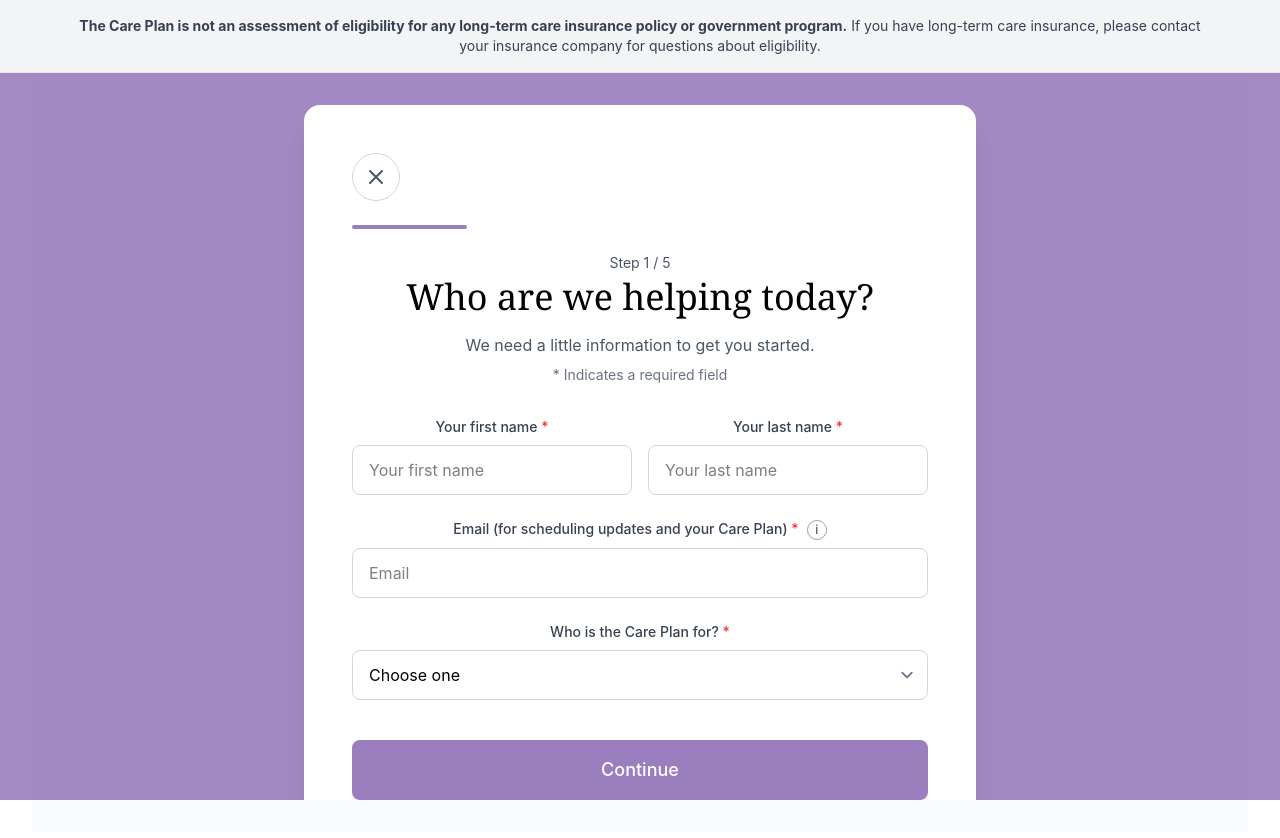
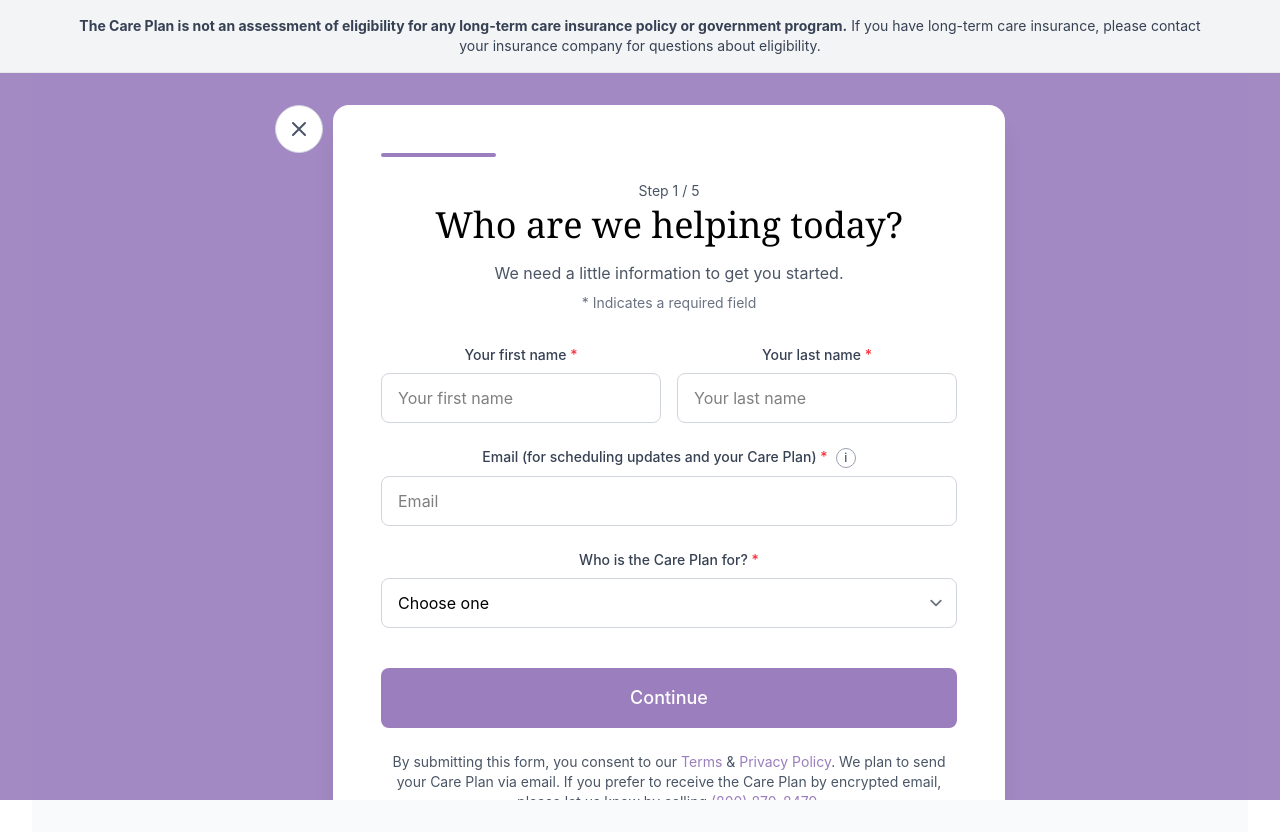
Before and after one commit to ismetkov/care-plan-modal, a React (Vite) app: page / in a window 1280 px wide. Both pictures are taken after a click on the button "Open Care Plan Form". Shown: the top 838 px of the page. Built offline with nearby package versions, Linux system fonts and the light colour scheme.

Commit message:
update modal change

```diff
--- a/src/App.tsx
+++ b/src/App.tsx
@@ -47,6 +47,7 @@ const App: React.FC = () => {
         id="care-plan"
         requiresConfirmation={true}
         confirmationModalId="confirm-close"
+        fullScreenOnMobile={true}
         disclaimer={
           <>
             <strong>
@@ -81,7 +82,7 @@ const App: React.FC = () => {
               800-870-8479
             </a>
           </p>
-          <div className="flex gap-4 justify-center">
+          <div className="flex flex-col md:flex-row gap-4 justify-center">
             <button
               data-modal-close
               className="flex-1 border-2 border-gray-300 text-gray-700 font-semibold py-3 px-6 rounded-lg hover:bg-gray-50 transition-colors"
--- a/src/components/Modal.tsx
+++ b/src/components/Modal.tsx
@@ -15,6 +15,7 @@ const Modal: React.FC<ModalProps> = ({
   disclaimer = null,
   requiresConfirmation = false,
   confirmationModalId,
+  fullScreenOnMobile = false,
 }) => {
   const maxWidthClasses: Record<NonNullable<ModalProps['maxWidth']>, string> = {
     sm: 'max-w-sm',
@@ -60,23 +61,55 @@ const Modal: React.FC<ModalProps> = ({
 
         {/* Modal Content - Centered */}
         <div
-          className={`flex-1 flex items-center justify-center p-0 md:p-4 ${
-            disclaimer ? 'md:pt-8 md:pb-8' : 'md:py-8'
+          className={`flex-1 flex items-center justify-center ${
+            fullScreenOnMobile ? 'p-0 md:p-4' : 'p-4'
+          } ${disclaimer ? 'md:pt-8 md:pb-8' : 'md:py-8'}`}
+        >
+          <div className="relative flex items-start">
+            {/* Close Button - Outside on desktop, inside on mobile */}
+            {showCloseButton && (
+              <button
+                data-modal-close
+                className={`${
+                  fullScreenOnMobile
+                    ? 'absolute top-6 left-6 md:relative md:top-0 md:left-0 md:mr-2.5'
+                    : 'hidden md:block md:mr-2.5 md:mt-4'
+                } w-12 h-12 rounded-full flex items-center justify-center hover:bg-gray-100 transition-colors border border-gray-300 bg-white z-10 cursor-pointer`}
+                aria-label="Close modal"
+                type="button"
+              >
+                <svg
+                  className="w-6 h-6 text-gray-600"
+                  fill="none"
+                  strokeLinecap="round"
+                  strokeLinejoin="round"
+                  strokeWidth="2"
+                  viewBox="0 0 24 24"
+                  stroke="currentColor"
+                  aria-hidden="true"
+                >
+                  <path d="M6 18L18 6M6 6l12 12" />
+                </svg>
+              </button>
+            )}
+
+            <div
+              className={`relative bg-white ${
+                fullScreenOnMobile ? 'rounded-none md:rounded-2xl' : 'rounded-2xl'
+              } shadow-xl ${maxWidthClasses[maxWidth]} w-full ${
+                fullScreenOnMobile ? 'min-h-screen md:min-h-0' : ''
               }`}
-        >
-          <div
-            className={`relative bg-white rounded-none md:rounded-2xl shadow-xl ${maxWidthClasses[maxWidth]} w-full min-h-screen md:min-h-0`}
               role="dialog"
               aria-modal="true"
               aria-labelledby={`${id}-title`}
             >
               {/* Modal Body */}
               <div className="p-6 md:p-12">
-              {/* Close Button */}
-              {showCloseButton && (
+                {/* Close Button - Mobile only for non-fullscreen modals */}
+                {showCloseButton && !fullScreenOnMobile && (
                   <button
                     data-modal-close
-                  className="mb-6 w-12 h-12 rounded-full flex items-center justify-center hover:bg-gray-100 transition-colors border border-gray-300"
+                    className="md:hidden mb-6 w-12 h-12 rounded-full flex items-center justify-center hover:bg-gray-100 transition-colors border border-gray-300 cursor-pointer"
                     aria-label="Close modal"
                     type="button"
                   >
@@ -100,6 +133,7 @@ const Modal: React.FC<ModalProps> = ({
           </div>
         </div>
       </div>
+    </div>
   );
 };
 
--- a/src/types/modal.types.ts
+++ b/src/types/modal.types.ts
@@ -25,6 +25,7 @@ export interface ModalProps {
   disclaimer?: React.ReactNode;
   requiresConfirmation?: boolean;
   confirmationModalId?: ModalId;
+  fullScreenOnMobile?: boolean;
 }
 
 export interface ModalConfig {
```
Lines whose indentation alone changed are shown as unchanged.
